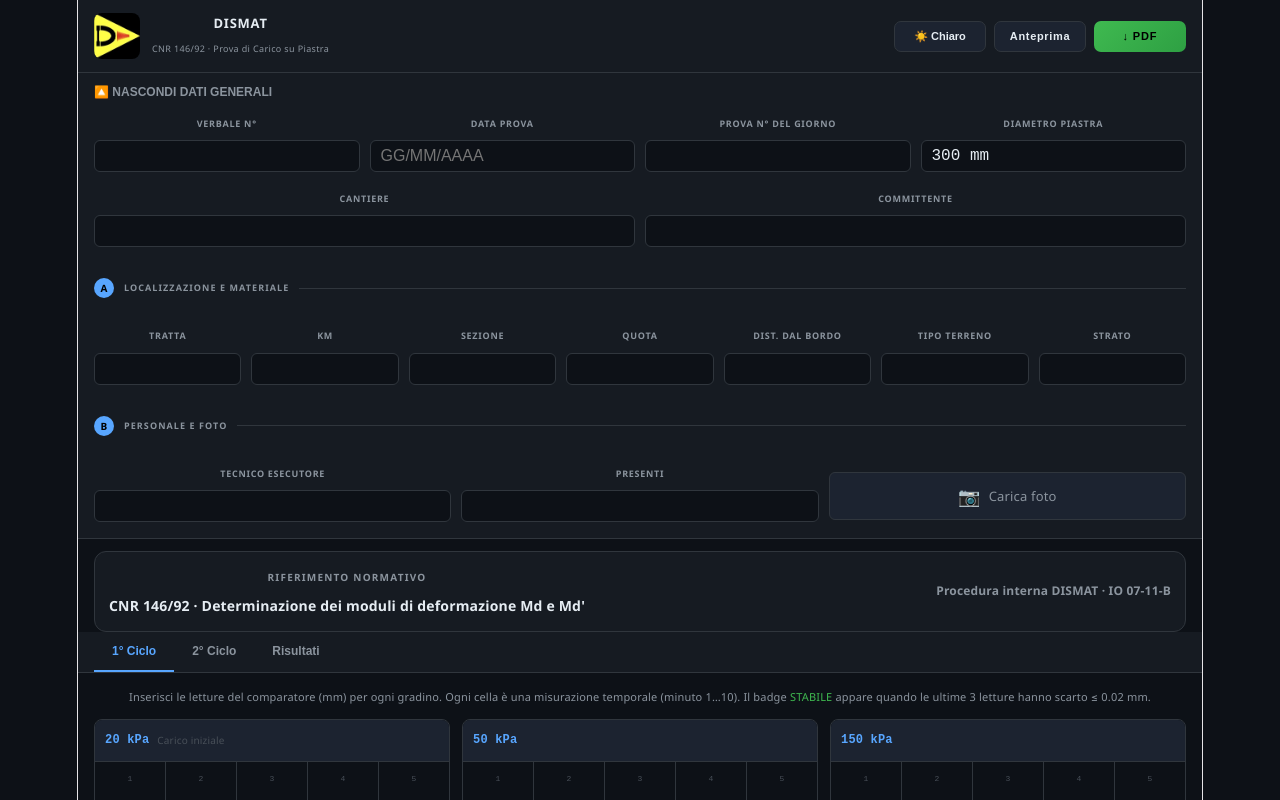
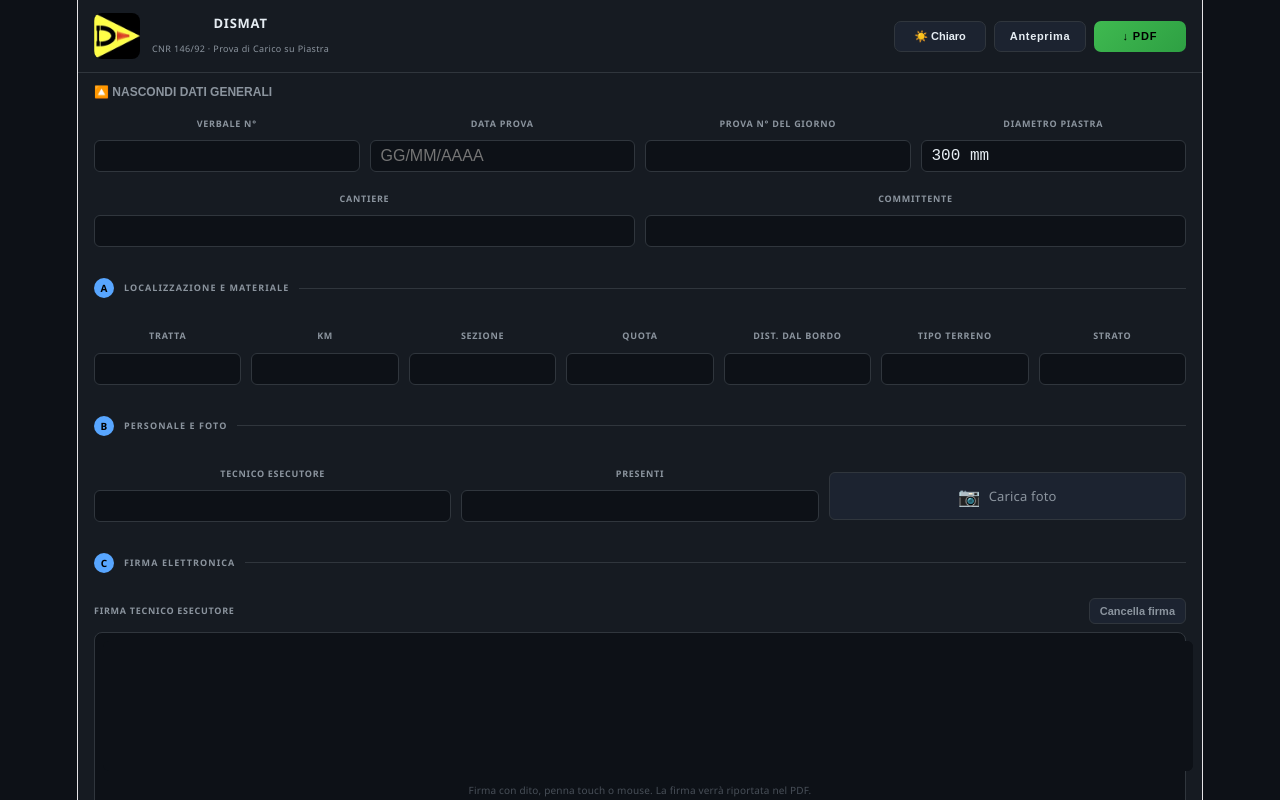
Before and after one commit to laracigna01-byte/prova-carico-piastra-dismat, a React (Vite) app: page / in a window 1280 px wide. Both pictures are taken after a click on the button "🔽 MOSTRA DATI GENERALI". Shown: the top 800 px of the page. Built offline with nearby package versions, Linux system fonts and the light colour scheme.

Commit message:
Aggiunge firma elettronica alla prova su piastra

```diff
--- a/src/App.jsx
+++ b/src/App.jsx
@@ -203,6 +203,168 @@ function SelectInput({ label, value, onChange, options }) {
   );
 }
 
+
+function SignatureBox({ label, value, onChange }) {
+  const canvasRef = useRef(null);
+  const drawingRef = useRef(false);
+  const lastPointRef = useRef(null);
+
+  const resizeCanvas = useCallback(() => {
+    const canvas = canvasRef.current;
+    if (!canvas) return;
+
+    const parent = canvas.parentElement;
+    const cssWidth = Math.max(parent?.clientWidth || 320, 280);
+    const cssHeight = 130;
+    const ratio = window.devicePixelRatio || 1;
+
+    canvas.width = Math.floor(cssWidth * ratio);
+    canvas.height = Math.floor(cssHeight * ratio);
+    canvas.style.width = `${cssWidth}px`;
+    canvas.style.height = `${cssHeight}px`;
+
+    const ctx = canvas.getContext("2d");
+    ctx.setTransform(ratio, 0, 0, ratio, 0, 0);
+    ctx.lineCap = "round";
+    ctx.lineJoin = "round";
+    ctx.lineWidth = 2.2;
+    ctx.strokeStyle = T.text;
+
+    ctx.fillStyle = T.bg;
+    ctx.fillRect(0, 0, cssWidth, cssHeight);
+
+    if (value) {
+      const img = new Image();
+      img.onload = () => ctx.drawImage(img, 0, 0, cssWidth, cssHeight);
+      img.src = value;
+    }
+  }, [value]);
+
+  useEffect(() => {
+    resizeCanvas();
+    window.addEventListener("resize", resizeCanvas);
+    return () => window.removeEventListener("resize", resizeCanvas);
+  }, [resizeCanvas]);
+
+  const getPoint = (event) => {
+    const canvas = canvasRef.current;
+    const rect = canvas.getBoundingClientRect();
+    return {
+      x: event.clientX - rect.left,
+      y: event.clientY - rect.top,
+    };
+  };
+
+  const saveSignature = () => {
+    const canvas = canvasRef.current;
+    if (!canvas) return;
+    onChange(canvas.toDataURL("image/png"));
+  };
+
+  const startDrawing = (event) => {
+    event.preventDefault();
+    drawingRef.current = true;
+    lastPointRef.current = getPoint(event);
+  };
+
+  const draw = (event) => {
+    if (!drawingRef.current) return;
+    event.preventDefault();
+
+    const canvas = canvasRef.current;
+    const ctx = canvas.getContext("2d");
+    const point = getPoint(event);
+    const last = lastPointRef.current;
+
+    ctx.beginPath();
+    ctx.moveTo(last.x, last.y);
+    ctx.lineTo(point.x, point.y);
+    ctx.stroke();
+
+    lastPointRef.current = point;
+  };
+
+  const stopDrawing = (event) => {
+    if (!drawingRef.current) return;
+    event.preventDefault();
+    drawingRef.current = false;
+    lastPointRef.current = null;
+    saveSignature();
+  };
+
+  const clearSignature = () => {
+    const canvas = canvasRef.current;
+    if (!canvas) return;
+
+    const rect = canvas.getBoundingClientRect();
+    const ctx = canvas.getContext("2d");
+
+    ctx.fillStyle = T.bg;
+    ctx.fillRect(0, 0, rect.width, rect.height);
+
+    onChange(null);
+  };
+
+  return (
+    <div style={{ display: "flex", flexDirection: "column", gap: 8 }}>
+      <div style={{ display: "flex", justifyContent: "space-between", alignItems: "center", gap: 10 }}>
+        <label style={{ fontSize: 9, fontWeight: 700, letterSpacing: "0.08em", color: T.textMuted, textTransform: "uppercase" }}>
+          {label}
+        </label>
+        <button
+          type="button"
+          onClick={clearSignature}
+          style={{
+            background: T.surfaceHigh,
+            border: `1px solid ${T.border}`,
+            borderRadius: 6,
+            color: T.textMuted,
+            cursor: "pointer",
+            fontSize: 11,
+            fontWeight: 700,
+            padding: "6px 10px",
+            WebkitTapHighlightColor: "transparent",
+          }}
+        >
+          Cancella firma
+        </button>
+      </div>
+
+      <div
+        style={{
+          background: T.bg,
+          border: `1px solid ${T.border}`,
+          borderRadius: 8,
+          padding: 8,
+        }}
+      >
+        <canvas
+          ref={canvasRef}
+          onPointerDown={startDrawing}
+          onPointerMove={draw}
+          onPointerUp={stopDrawing}
+          onPointerCancel={stopDrawing}
+          onPointerLeave={stopDrawing}
+          style={{
+            display: "block",
+            width: "100%",
+            height: 130,
+            borderRadius: 6,
+            touchAction: "none",
+            cursor: "crosshair",
+            background: T.bg,
+          }}
+        />
+        <div style={{ marginTop: 6, fontSize: 10, color: T.textDim }}>
+          Firma con dito, penna touch o mouse. La firma verrà riportata nel PDF.
+        </div>
+      </div>
+    </div>
+  );
+}
+
+
+
 // Elemento invisibile o visibile per clonare temporaneamente il grafico nel PDF
 const FixedChartContainer = ({ chart1, chartScarico1, chart2, chartScarico2, innerRef }) => {
   return (
@@ -326,7 +488,7 @@ function GeneralInfoPanel({
   diametro, setDiametro, dataProva, setDataProva, provaGiorno, setProvaGiorno,
   tratta, setTratta, km, setKm, sezione, setSezione, terra, setTerra,
   strato, setStrato, quota, setQuota, distBordo, setDistBordo, tecnico, setTecnico,
-  presenti, setPresenti, fotoProva, setFotoProva
+  presenti, setPresenti, fotoProva, setFotoProva, firmaTecnico, setFirmaTecnico
 }) {
   const [isOpen, setIsOpen] = useState(false);
 
@@ -404,6 +566,13 @@ function GeneralInfoPanel({
               )}
             </div>
           </div>
+
+          <SectionHeader label="Firma elettronica" step="C" />
+          <SignatureBox
+            label="Firma tecnico esecutore"
+            value={firmaTecnico}
+            onChange={setFirmaTecnico}
+          />
         </div>
       )}
     </div>
@@ -438,6 +607,7 @@ export default function App() {
   const [tecnico, setTecnico]         = useState("");
   const [presenti, setPresenti]       = useState("");
   const [fotoProva, setFotoProva]     = useState(null);
+  const [firmaTecnico, setFirmaTecnico] = useState(null);
   const [c1, setC1]                   = useState(INIT_C1);
   const [c2, setC2]                   = useState(INIT_C2);
   const setC1step = (key) => (rows) => setC1((p) => ({ ...p, [key]: rows }));
@@ -830,6 +1000,14 @@ if (fotoProva) {
     // FIRMA
     const signY = 224;
 
+    if (firmaTecnico) {
+      try {
+        pdf.addImage(firmaTecnico, "PNG", ML + 4, signY - 22, 62, 18);
+      } catch {
+        // Se la firma non è leggibile, resta comunque la riga firma.
+      }
+    }
+
     pdf.setDrawColor(180, 180, 180);
     pdf.line(ML, signY, ML + 72, signY);
     pdf.line(PW - ML - 72, signY, PW - ML, signY);
@@ -899,6 +1077,7 @@ if (fotoProva) {
   provaValida,
   tableRows,
   fotoProva,
+  firmaTecnico,
   chart1,
   chartScarico1,
   chart2,
@@ -1034,6 +1213,7 @@ if (fotoProva) {
         tecnico={tecnico} setTecnico={setTecnico}
         presenti={presenti} setPresenti={setPresenti}
         fotoProva={fotoProva} setFotoProva={setFotoProva}
+        firmaTecnico={firmaTecnico} setFirmaTecnico={setFirmaTecnico}
       />
       <div
   style={{
```
